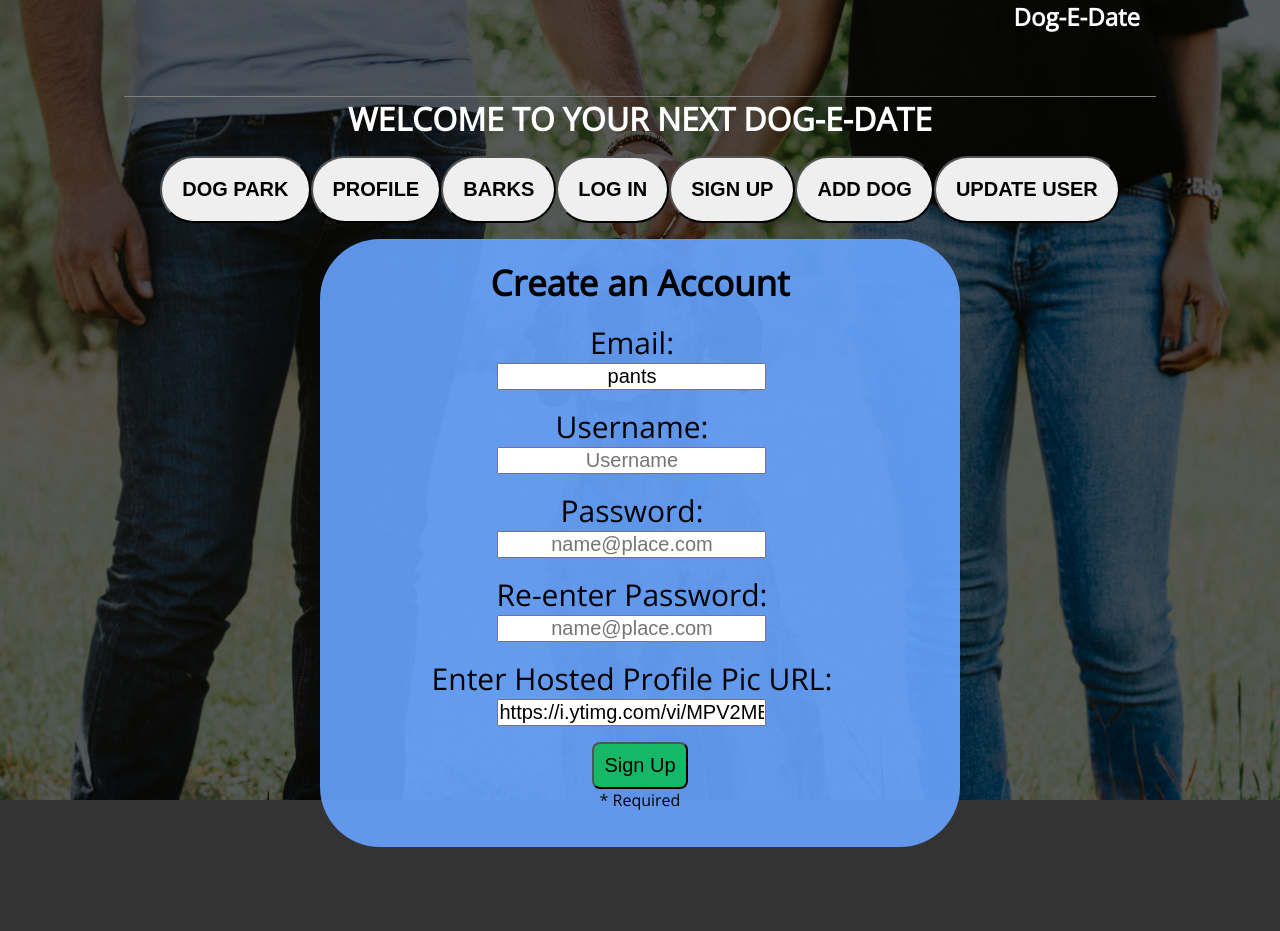
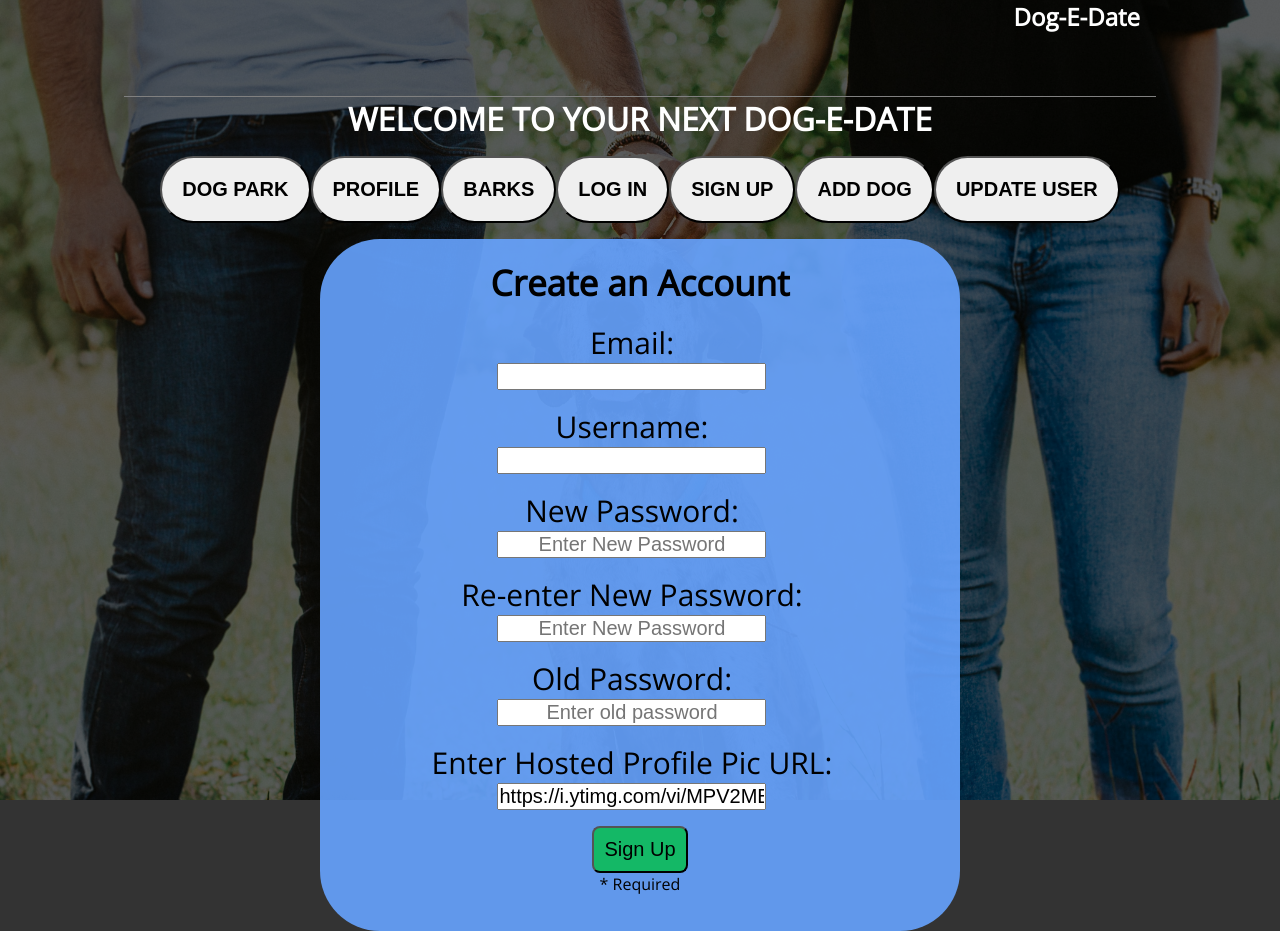
Before and after one commit to secondaryfun/dog-e-date-web, a React (Create React App) app in the folder dog-e-date-app/: page /update-user in a window 1280 px wide. Before the commit the page ends 847 px from the top, so only its background shows below. Built offline with nearby package versions, Linux system fonts and the light colour scheme; no server answers.

Commit message:
connected to backend for user in app

```diff
--- a/dog-e-date-app/src/App.css
+++ b/dog-e-date-app/src/App.css
@@ -102,7 +102,8 @@ html, body, #root, .App {
 }
 .header__logo {
   height: 6rem;
-  width: auto;
+  height: 6rem;
+  background: url('/images/paws-logo.png')
 }
 .nav-button {
   padding: 20px 20px;
--- a/dog-e-date-app/src/App.js
+++ b/dog-e-date-app/src/App.js
@@ -11,42 +11,6 @@ import Barks from "./components/Barks.js"
 import GetFormData from './FormData'
 import Kennel from "./components/Kennel.js"
 
-let dogList = [
-  {
-    "_id": "5ee25a4e3389db00042d9499",
-    "name": "Spot",
-    "parent": "Sue Smith",
-    "breed": "Pit Bull",
-    "info": "Super Friendly",
-    "age": 3,
-    "size": "M",
-    "__v": 0,
-    "image": "https://post.medicalnewstoday.com/wp-content/uploads/sites/3/2020/02/322868_1100-1100x628.jpg"
-  },
-  {
-    "_id": "5ee25a4e3389db00042d9499",
-    "name": "Blue",
-    "parent": "Sue Smith",
-    "breed": "Pit Bull",
-    "info": "Super Friendly",
-    "age": 3,
-    "size": "M",
-    "__v": 0,
-    "image": "https://www.washingtonian.com/wp-content/uploads/2018/10/marcus-wallis-471438-unsplash-2048x1536.jpg"
-  },
-  {
-    "_id": "5ee25a4e3389db00042d9499",
-    "name": "Pantsless Monkey",
-    "parent": "Sue Smith",
-    "breed": "Pit Bull",
-    "info": "Super Friendly",
-    "age": 3,
-    "size": "M",
-    "__v": 0,
-    "image": "https://www.dogbreedinfo.com/images32/MastidoodleMastiffPoodleMixedBreedDogGordon4YearsOld.jpg"
-  },
-]
-
 class App extends Component {
   constructor(props) {
     super(props);
@@ -54,18 +18,15 @@ class App extends Component {
       imgs: [],
       dogList: [],
       inputError: false,
-      user: {
-        username: "secondaryfun"
-      },
+      user: {},
       loginAttempt: {}
     }
   }
   componentDidMount() {
-    this.getData("dog");
-    this.setState({ user: "harryloveshounds" })
+    this.getUserData()
   }
-  getData = (resource) => {
-    let url = "https://dog-e-date.herokuapp.com/" + resource;
+  getUserData = () => {
+    let url = "https://dog-e-date.herokuapp.com/user/" + "toddpacker"
 
     fetch(url, {
       headers: {
@@ -74,7 +35,8 @@ class App extends Component {
     })
       .then(res => res.json())
       .then(data => {
-        this.setState({ dogList: data });
+        console.log(data)
+        this.setState({ user: data });
       })
       .catch(err => {
         console.log("Error", err);
@@ -106,6 +68,7 @@ class App extends Component {
   // }
 
   render() {
+    console.log(this.state.user)
     return (
       <div className="body-wrapper">
         <div className="body-overlay" >
@@ -123,6 +86,7 @@ class App extends Component {
 
               <Link to={"/kennel/"} style={this.state.linkStyle} >
                 <button className="nav-button Page">PROFILE</button>
+                <img src={this.state.user.userImage} alt={this.state.user.username} />
               </Link>
               <Link to={"/bark/"} style={this.state.linkStyle} >
                 <button className="nav-button Page">BARKS</button>
--- a/dog-e-date-app/src/components/DogPark.js
+++ b/dog-e-date-app/src/components/DogPark.js
@@ -85,7 +85,6 @@ export default class Kennel extends Component {
   }
 
   render() {
-    console.log(this.currentDog)
     let currentDog
     this.state.currentDog ? currentDog = this.state.currentDog : currentDog = this.state.defaultDog
     return (
--- a/dog-e-date-app/src/components/EditUser.js
+++ b/dog-e-date-app/src/components/EditUser.js
@@ -71,6 +71,8 @@ export default class AddUser extends Component {
     }
     render() {
         console.log(this.state.userData)
+        let user
+        this.state.userData ? user = this.state.userData : user = ""
         return (
             <div className="form-wrapper">
                 <h3 className="form-type">Create an Account</h3>
@@ -79,19 +81,23 @@ export default class AddUser extends Component {
                     <ul>
                         <li className="form-li" >
                             <label htmlFor="email">Email:</label>
-                            <input type="text" id="email" name="email" placeholder="name@place.com" defaultValue={"pants"} />
+                            <input type="text" id="email" name="email" placeholder={user ? user.email : ""} defaultValue={user ? user.email : ""} />
                         </li>
                         <li className="form-li" >
                             <label htmlFor="username">Username:</label>
-                            <input type="text" id="username" name="username" required placeholder="Username" />
+                            <input type="text" id="username" name="username" required placeholder={user ? user.username : ""} defaultValue={user ? user.username : ""} />
                         </li>
                         <li className="form-li" >
-                            <label htmlFor="password">Password:</label>
-                            <input type="text" id="password" name="password" placeholder="name@place.com" />
+                            <label htmlFor="newPassword">New Password:</label>
+                            <input type="text" id="newPassword" name="password" placeholder="Enter New Password" />
                         </li>
                         <li className="form-li" >
-                            <label htmlFor="checkpassword">Re-enter Password:</label>
-                            <input type="text" id="checkpassword" name="checkpassword" placeholder="name@place.com" />
+                            <label htmlFor="checkpassword">Re-enter New Password:</label>
+                            <input type="text" id="checkpassword" name="checkpassword" placeholder="Enter New Password" />
+                        </li>
+                        <li className="form-li" >
+                            <label htmlFor="password">Old Password:</label>
+                            <input type="text" id="password" name="password" placeholder="Enter old password" />
                         </li>
                         {/*<li className="form-li" >
                             <label htmlFor="firstName">First Name:</label>
```
